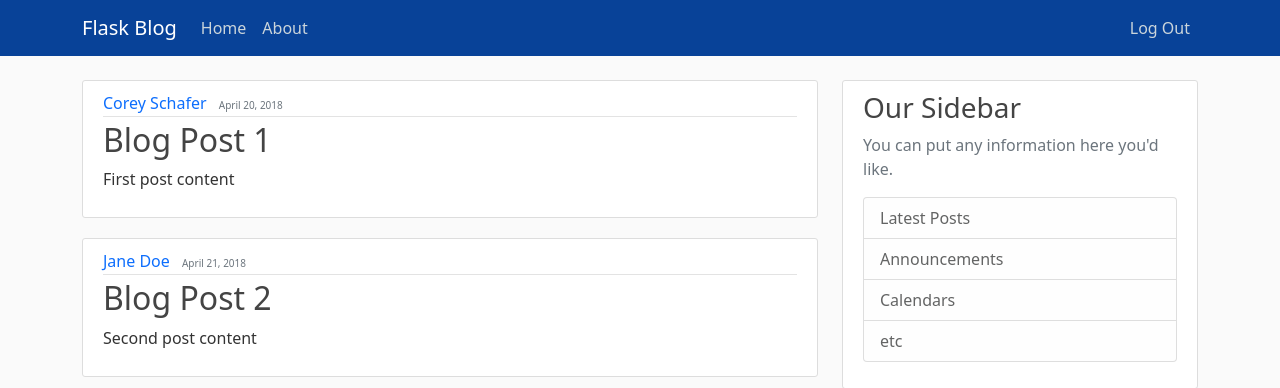
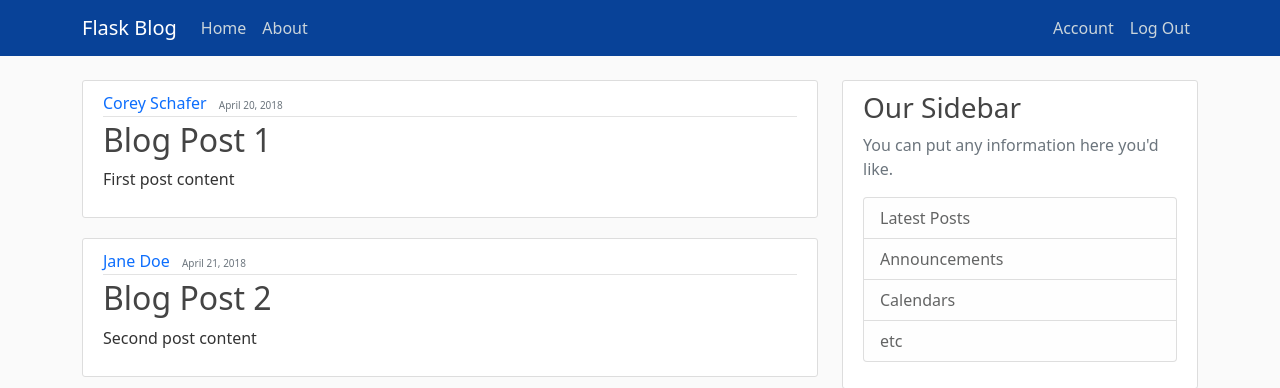
Before and after one commit to xplim/flaskblog-env, a Flask app: page / in a window 1280 px wide. Shown: the top 388 px of the page. Run offline with Flask 2, Linux system fonts and the light colour scheme; the visitor is signed in with stand-in values (Sample User, id 1).

Commit message:
Add 'account' page

```diff
--- a/flaskblog/application/routes.py
+++ b/flaskblog/application/routes.py
@@ -77,3 +77,8 @@ def login():
 def logout():
     logout_user()
     return redirect(url_for("home"))
+
+
+@app.route("/account")
+def account():
+    return render_template("account.html", title="Account")
--- /dev/null
+++ b/flaskblog/application/templates/account.html
@@ -0,0 +1,5 @@
+{% extends "layout.html" %}
+
+{% block content %}
+  <h1>{{ current_user.username }}</h1>
+{% endblock content %}
--- a/flaskblog/application/templates/layout.html
+++ b/flaskblog/application/templates/layout.html
@@ -33,6 +33,7 @@
           <!-- Navbar Right Side -->
           <div class="navbar-nav">
             {% if current_user.is_authenticated %}
+              <a class="nav-item nav-link" href="{{ url_for('account') }}">Account</a>
               <a class="nav-item nav-link" href="{{ url_for('logout') }}">Log Out</a>
             {% else %}
               <a class="nav-item nav-link" href="{{ url_for('login') }}">Log In</a>
```
